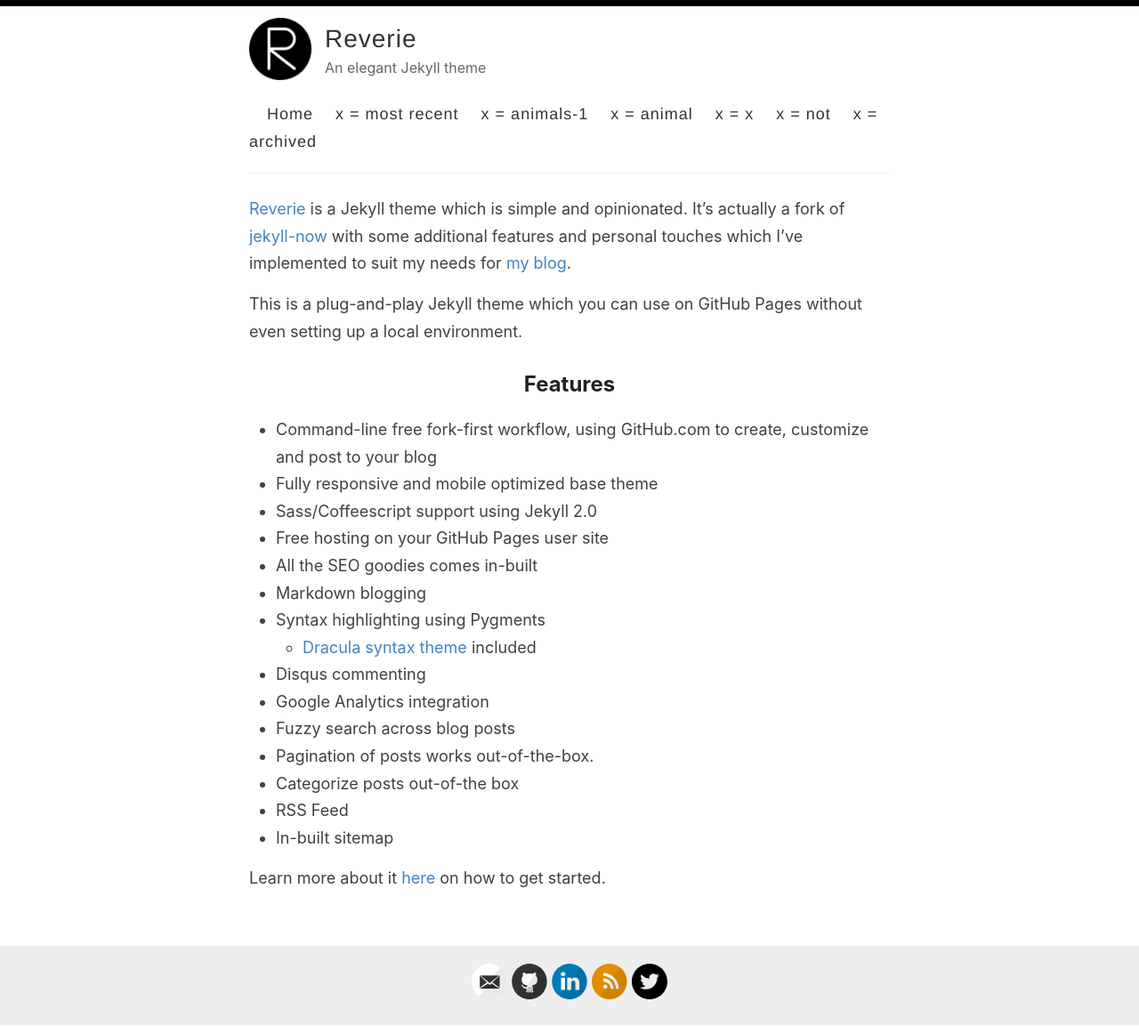
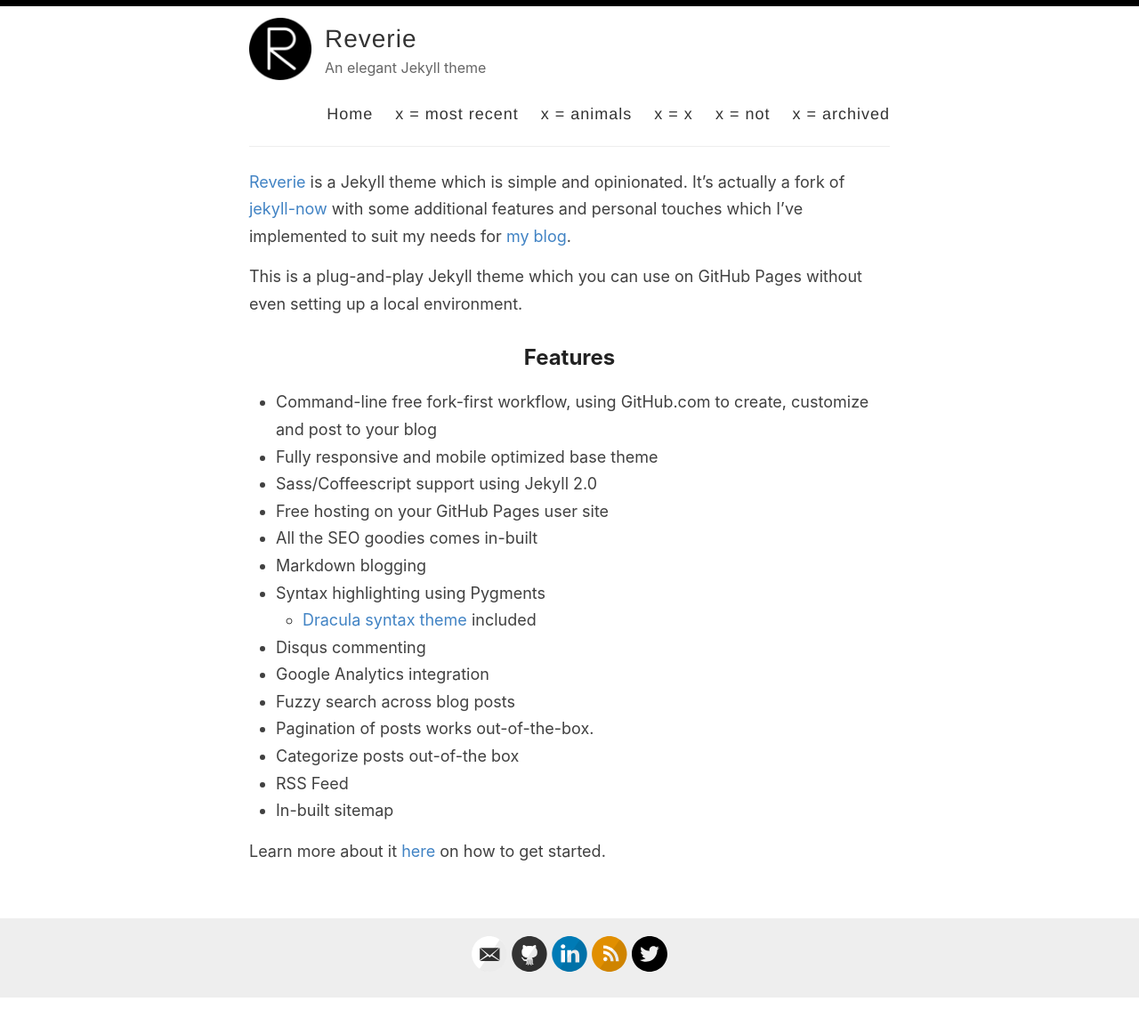
Before and after one commit to tylerxwords/tylerxwords.github.i, a Jekyll site: the page built from index.md, in a window 1280 px wide. Shown: the whole page at 89% size. Built offline with Jekyll 4.4.1, drawn with Linux system fonts in a browser that asks for light colours; after the commit the page ends 1122 px from its top, so only the background shows below that.

Commit message:
Update default.html

```diff
--- a/_layouts/default.html
+++ b/_layouts/default.html
@@ -30,8 +30,7 @@
             <nav>
               <a href="{{ site.baseurl }}/">Home</a>
               <a href="{{ site.baseurl }}/most-recent">x = most recent</a>
-              <a href="{{ site.baseurl }}/animals-1">x = animals-1</a>
-              <a href="{{ site.baseurl }}/search">x = animal</a>
+              <a href="{{ site.baseurl }}/animals">x = animals</a>
               <a href="{{ site.baseurl }}/about">x = x</a>
               <a href="{{ site.baseurl }}/music">x = not</a>
               <a href="{{ site.baseurl }}/archive">x = archived</a>
```
